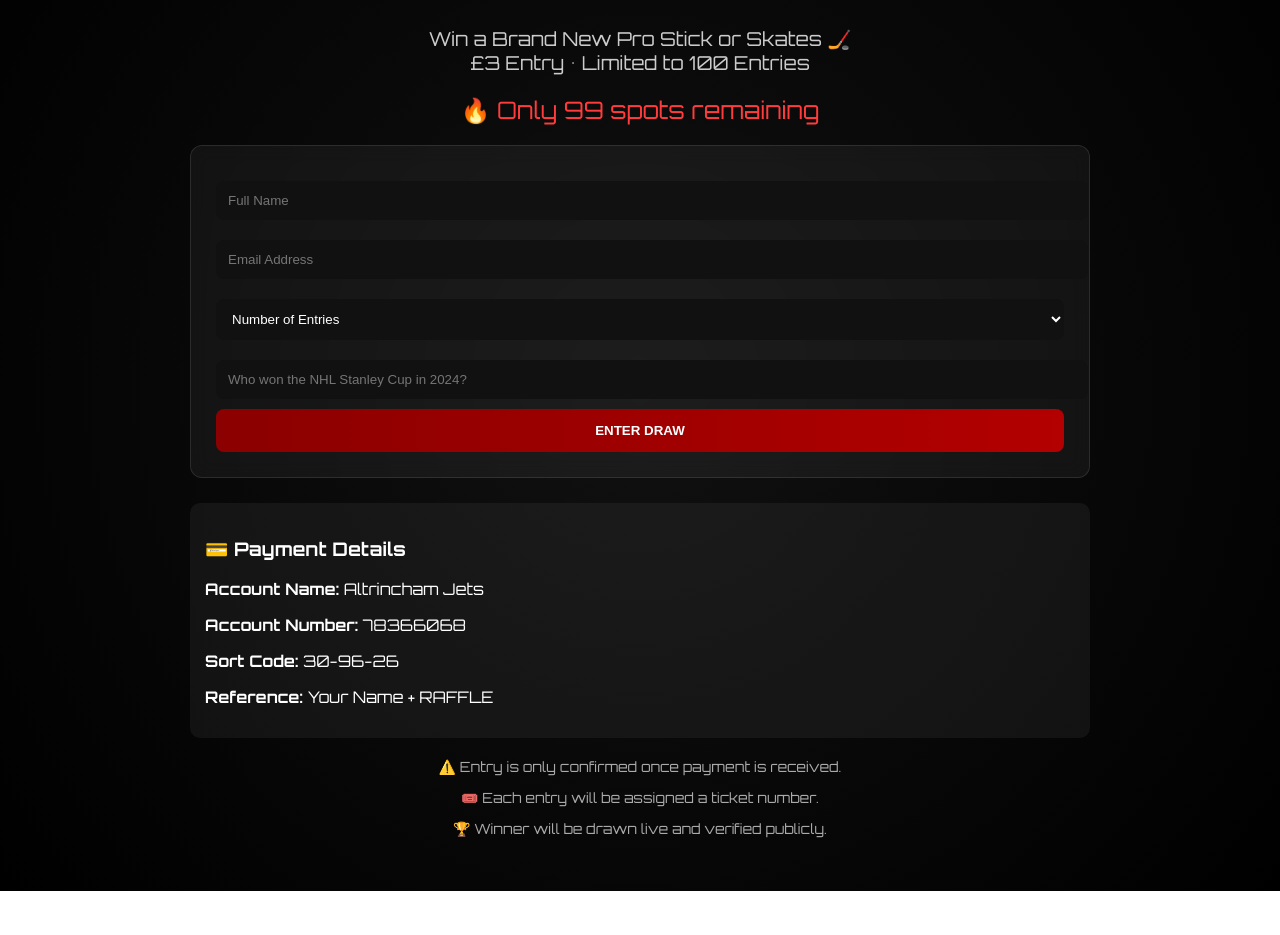
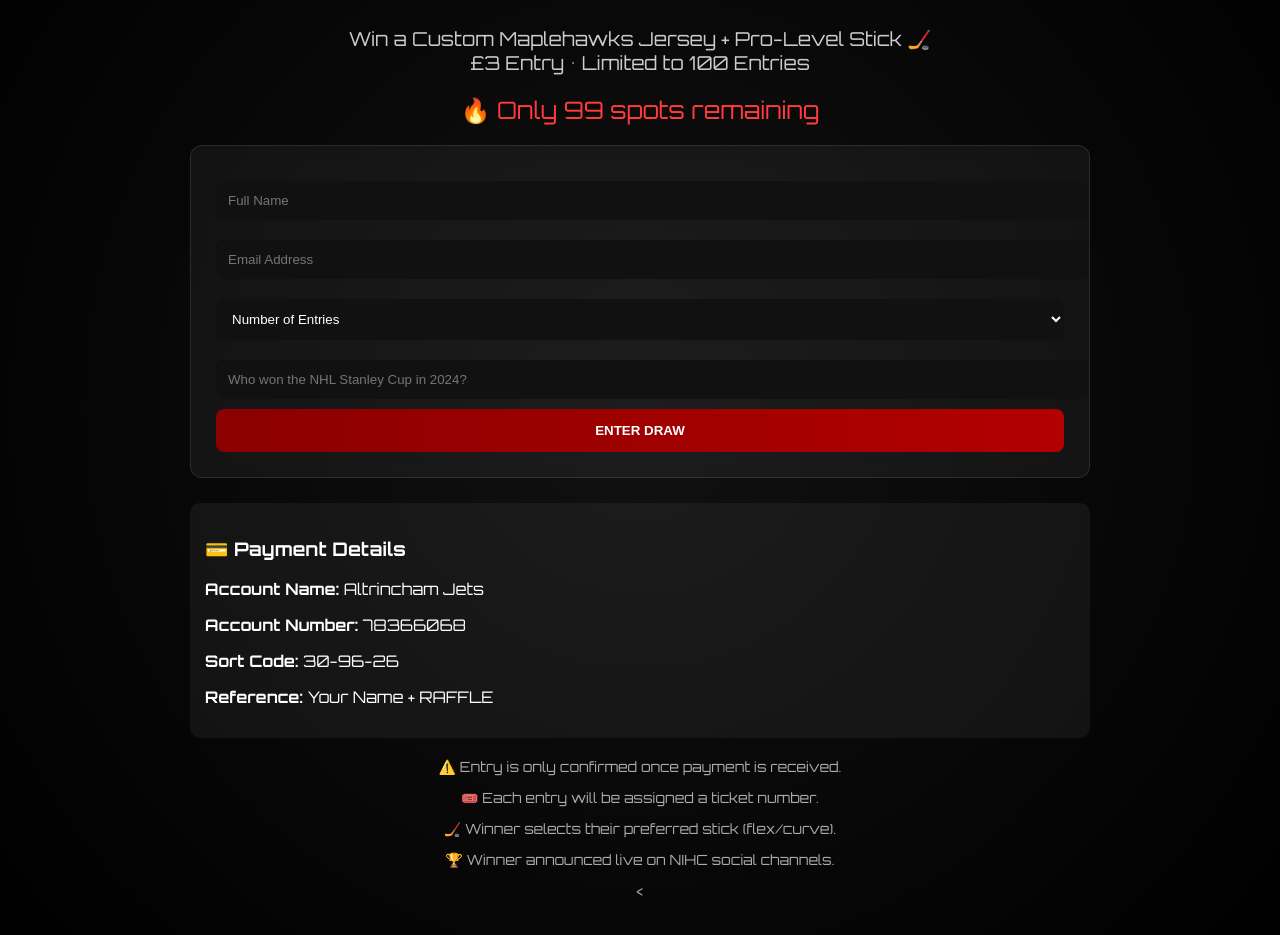
Before and after one commit to pgarv34/National-Ice-Hockey-Club, a plain HTML site: page draft.html in a window 1280 px wide. Shown: the part 129-1064 px from the top of the page. Before the commit the page ends 1020 px from the top, so only its background shows below. Drawn offline with Linux system fonts and the light colour scheme.

Commit message:
Update draft.html

```diff
--- a/draft.html
+++ b/draft.html
@@ -99,8 +99,7 @@
 <h1>NIHC Draft Fund Giveaway</h1>
 
 <p class="prize">
-Win a Brand New Pro Stick or Skates 🏒<br>
-£3 Entry • Limited to 100 Entries
+Win a Custom Maplehawks Jersey + Pro-Level Stick 🏒<br>£3 Entry • Limited to 100 Entries
 </p>
 
 <div class="counter">
@@ -141,8 +140,9 @@
 <div class="info">
 <p>⚠️ Entry is only confirmed once payment is received.</p>
 <p>🎟️ Each entry will be assigned a ticket number.</p>
-<p>🏆 Winner will be drawn live and verified publicly.</p>
-</div>
+<p>🏒 Winner selects their preferred stick (flex/curve).</p>
+<p>🏆 Winner announced live on NIHC social channels.</p>
+<
 
 </div>
 
```
